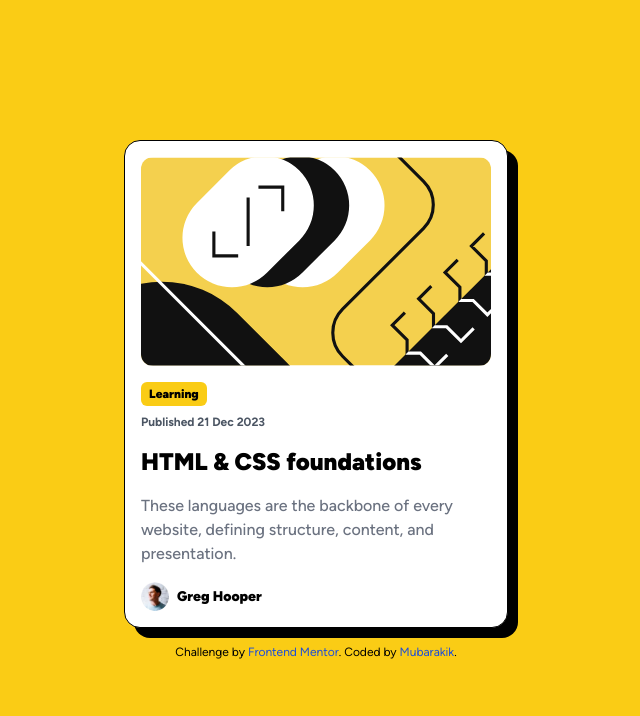
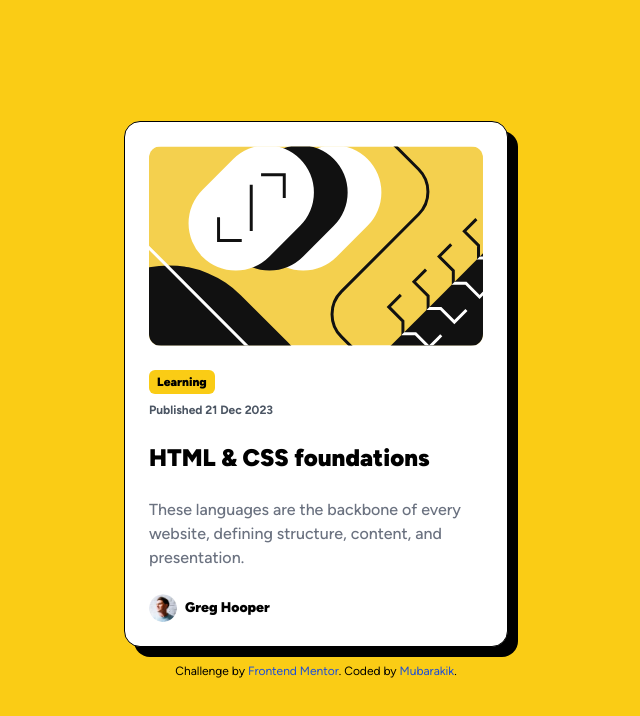
Before and after one commit to mubarakik/blog-preview-card-main, a plain HTML site: page index.html in a window 1280 px wide. Shown: the whole page, without its empty margins (324-964 px from the left). Drawn offline with nearby package versions, Linux system fonts and the light colour scheme.

Commit message:
Solve accessibility errors

```diff
--- a/index.html
+++ b/index.html
@@ -31,13 +31,13 @@
   </style>
 </head>
 <body class="bg-yellow-400 h-screen w-screen flex flex-col items-center justify-center">
-  <main class="bg-white max-w-xs sm:max-w-sm p-4 rounded-2xl flex flex-col gap-4 border border-black shadow-[10px_10px_0px_0px_#000000]">
+  <main class="bg-white max-w-xs sm:max-w-sm p-6 rounded-2xl flex flex-col gap-6 border border-black shadow-[10px_10px_0px_0px_#000000]">
     <img class="w-full rounded-xl" src="./assets/images/illustration-article.svg" alt="Blog Image"/>
     <div class="flex flex-col gap-2">
       <div class="bg-yellow-400 font-black text-xs self-start px-2 py-1 rounded-md">Learning</div>
       <div class="text-xs font-bold text-gray-600">Published 21 Dec 2023</div>
     </div>
-    <h3 class="text-2xl font-black hover:text-yellow-400 hover:cursor-pointer">HTML & CSS foundations</h3>
+    <h1 class="text-2xl font-black hover:text-yellow-400 hover:cursor-pointer">HTML & CSS foundations</h1>
     <p class="text-gray-500 text-md font-medium">
       These languages are the backbone of every website, defining structure, content, and presentation.
     </p>
```
